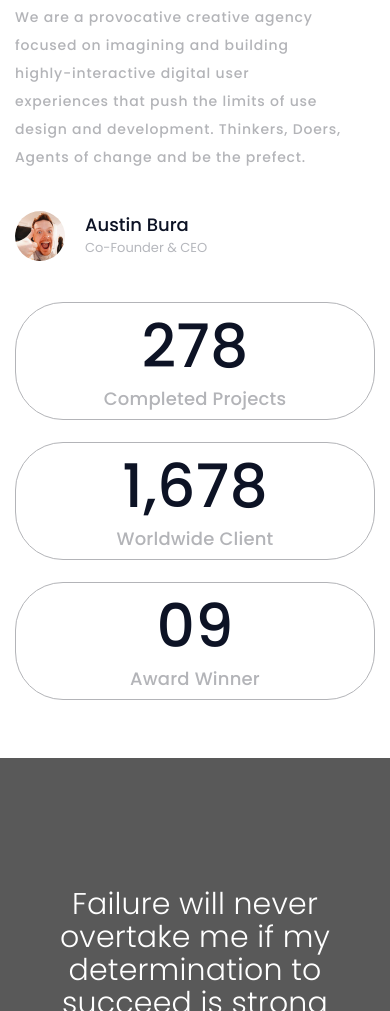
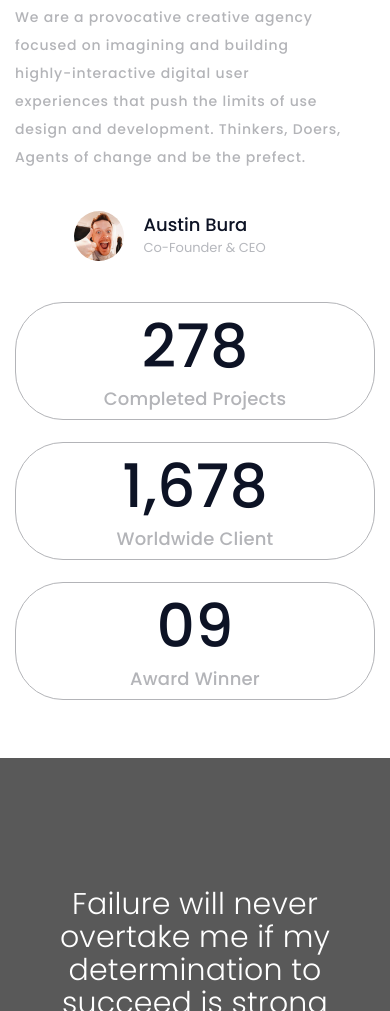
Before and after one commit to nandapuspitarana/finly, a website: page app/index.html in a window 390 px wide. Shown: the part 6049-7060 px from the top of the page. Drawn offline with Linux system fonts and the light colour scheme; files whose address does not match are found by name.

Commit message:
responsive imageauthor margin

```diff
--- a/app/scss/_about_us.scss
+++ b/app/scss/_about_us.scss
@@ -97,6 +97,12 @@
         }
     }
 
+    @media screen and (max-width: 990px) {
+        .image-author {
+            margin: 10px 15vw;
+        }
+    }
+
     .statistic {
         margin-top: 150px;
     }
```
Also changed, not shown: app/css/styles.css, dist/css/styles.min.css.
